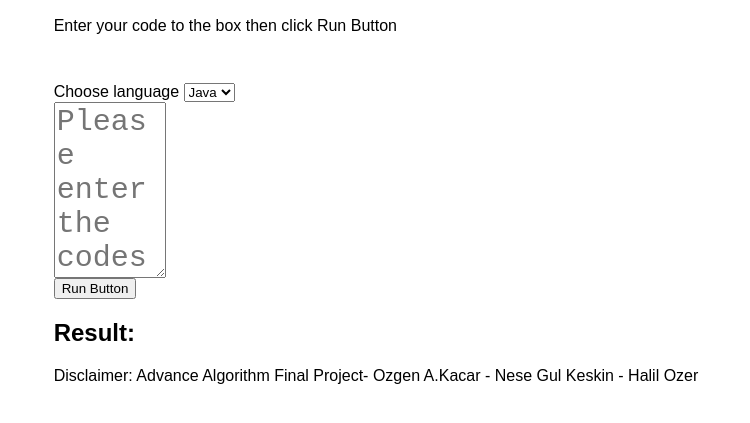
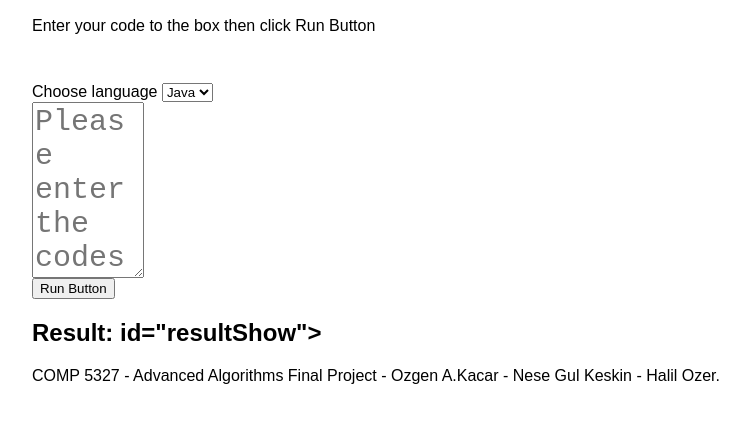
Before and after one commit to ozgenkacar/AlgorithmTimeCompClassifier, a plain HTML site: page src/index.html in a window 1280 px wide. Shown: the part 199-622 px from the top of the page, without its empty margins (264-1014 px from the left). Drawn offline with Linux system fonts and the light colour scheme.

Commit message:
Update index.html

```diff
--- a/src/index.html
+++ b/src/index.html
@@ -30,13 +30,12 @@
     <div>
         <button id="getBigOBtn">Run Button</button>
 
-        <h2>Result:
-            <h2 id="resultShow"></h2>
+        <h2>Result:  id="resultShow">
         </h2>
 
     </div>
 
-<footer>Disclaimer: Advance Algorithm Final Project- Ozgen A.Kacar - Nese Gul Keskin - Halil Ozer
+<footer>   COMP 5327 - Advanced Algorithms Final Project - Ozgen A.Kacar - Nese Gul Keskin - Halil Ozer.
     </footer>
 
 
```
